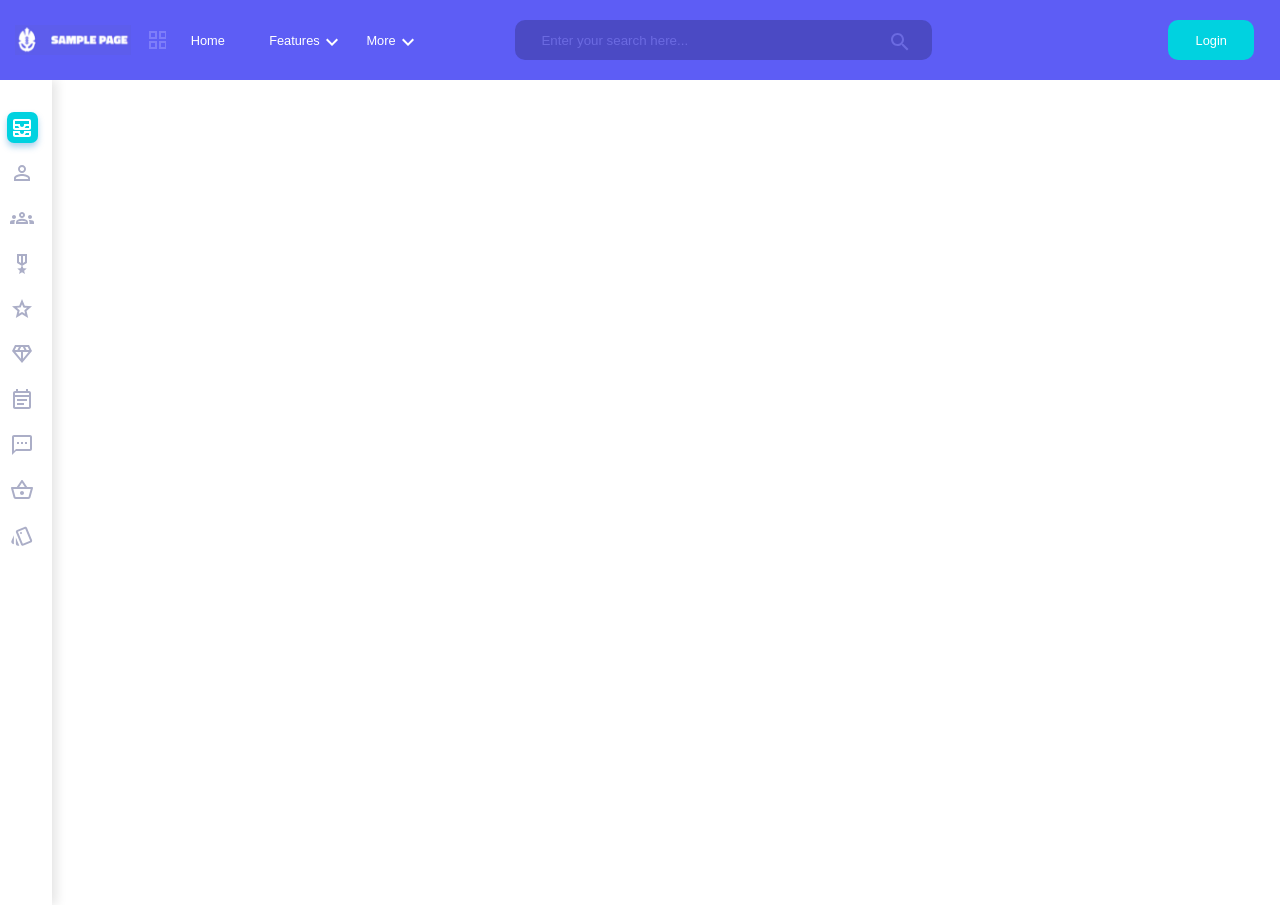
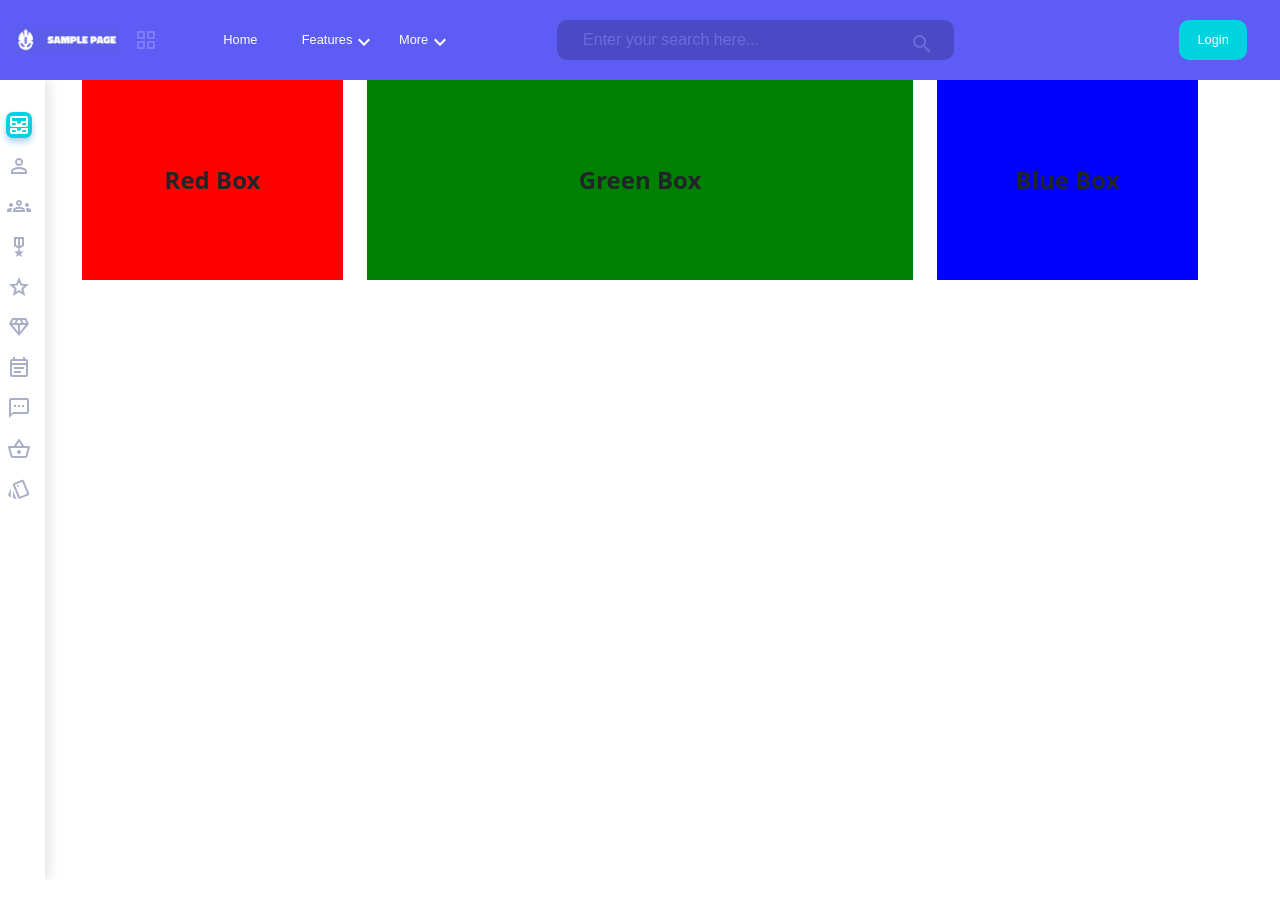
Before and after one commit to Panda-Aadham/OnlyCoders-Sample-Page, a React (Create React App) app: page / in a window 1280 px wide. After the commit the page ends 880 px from the top, so only its background shows below. Built offline with nearby package versions, Linux system fonts and the light colour scheme; a web font is replaced by a local one.

Commit message:
Bootstrap + feed started

```diff
--- a/src/App.js
+++ b/src/App.js
@@ -1,12 +1,10 @@
 import React from 'react';
-import Navbar from './components/Navbar/Navbar.tsx'
 import Home from './pages/Home/Home.tsx'
 import { BrowserRouter as Router, Routes, Route } from 'react-router-dom';
 
 function App() {
   return (
     <div>
-      {/* <Navbar /> */}
       <Home />
       <Router>
         <Routes>
--- a/src/components/navbar/Dropdown/DropdownMenu.tsx
+++ b/src/components/navbar/Dropdown/DropdownMenu.tsx
@@ -1,6 +1,5 @@
 import React, { useState } from 'react';
 import { Link } from 'react-router-dom';
-import { Button } from 'react-bootstrap';
 import './DropdownMenu.css';
 
 const DropdownMenu = (props: {isOpen: boolean, elements: {path: string, title: string}[]}) => {
@@ -15,13 +14,13 @@ const DropdownMenu = (props: {isOpen: boolean, elements: {path: string, title: s
       {isOpen && elements.map((item: { path: string; title: string; }, index: number) => {
         return (
           <li key={index}>
-            <Button
+            <button
               className="dropdown-item"
               // to={item.path}
               onClick={() => setClick(false)}
             >
               {item.title}
-            </Button>
+            </button>
           </li>
         );
       })}
--- a/src/components/navbar/Navbar.css
+++ b/src/components/navbar/Navbar.css
@@ -1,6 +1,7 @@
 .nav{
   background-color: #5d5df5;
   display: flex;
+  flex-direction: row;
   width: 100%;
   align-items: center;
   min-height: 75px;
@@ -14,12 +15,13 @@
   justify-content: center;
   align-items: center;
   height: 100%;
+  width: 85%;
 }
 
 .nav-branding {
   align-items: center;
   display: flex;
-  width: 15vw;
+  width: 15%;
 }
 
 .nav-logo {
@@ -44,12 +46,13 @@
 }
 
 .nav-login {
+  margin-left: auto;
   position: relative;
   display: flex;
   justify-content: right;
   height: 50%;
   margin-inline: 1vw;
-  width: 15vw;
+  width: 14%;
 }
 
 .grid-icon {
--- a/src/components/navbar/Navbar.tsx
+++ b/src/components/navbar/Navbar.tsx
@@ -38,8 +38,8 @@ const Navbar = () => {
       </div>
       <div className={openMobileMenu ? 'nav-container active' : 'nav-container'}>
         <li className='nav-buttons'>
-        <Button type="submit" className="nav-button">Home</Button>
-        <Button
+        <button type="submit" className="nav-button">Home</button>
+        <button
           type="submit"
           className="nav-button"
           onMouseEnter={() => {handleMouseEnter(setHoverOnFeature)}}
@@ -48,8 +48,8 @@ const Navbar = () => {
           {featureItems.label}
           <KeyboardArrowDownIcon className='dropdown-caret'/>
           <DropdownMenu isOpen={hoverOnFeature} elements={featureItems.elements}/>
-        </Button>
-        <Button
+        </button>
+        <button
           type="submit"
           className="nav-button"
           onMouseEnter={() => {handleMouseEnter(setHoverOnMore)}}
@@ -58,16 +58,16 @@ const Navbar = () => {
           {moreItems.label}
           <KeyboardArrowDownIcon className='dropdown-caret'/>
           <DropdownMenu isOpen={hoverOnMore} elements={moreItems.elements} />
-        </Button>
+        </button>
         {openMobileMenu && <li className='nav-login'>
-          <Button type="submit" className="nav-login-btn">Login</Button>
+          <button type="submit" className="nav-login-btn">Login</button>
         </li>}
         </li>
         <li className='nav-search'>
           <Searchbar />
         </li>
           {!openMobileMenu && <li className='nav-login'>
-          <Button type="submit" className="nav-login-btn">Login</Button>
+          <button type="submit" className="nav-login-btn">Login</button>
         </li>}
       </div>
     </ul>
--- a/src/index.js
+++ b/src/index.js
@@ -3,11 +3,24 @@ import ReactDOM from 'react-dom/client';
 import './index.css';
 import App from './App';
 import reportWebVitals from './reportWebVitals';
+import {
+  createBrowserRouter,
+  RouterProvider,
+  Route
+} from "react-router-dom";
+import Home from "./pages/Home/Home.tsx"
+
+const router = createBrowserRouter([
+  {
+    path: "/",
+    element: <Home />
+  }
+])
 
 const root = ReactDOM.createRoot(document.getElementById('root'));
 root.render(
   <React.StrictMode>
-    <App />
+    <RouterProvider router={router} />
   </React.StrictMode>
 );
 
--- a/src/pages/Home/Home.css
+++ b/src/pages/Home/Home.css
@@ -1,7 +1,12 @@
-/* Styles for the container */
-.container {
+.home-container {
   width: 100%;
   display: flex;
+  flex-direction: column;
+}
+
+.home-content {
+  display: flex;
+  flex-grow: 1;
 }
 
 /* Styles for the Navbar */
--- a/src/pages/Home/Home.tsx
+++ b/src/pages/Home/Home.tsx
@@ -1,15 +1,20 @@
 import React, { useState } from "react";
 import Navbar from "../../components/Navbar/Navbar.tsx";
 import Toolbar from "./Toolbar/Toolbar.tsx";
+import Newsfeed from "./Newsfeed/Newsfeed.tsx"
+import "bootstrap/dist/css/bootstrap.min.css"
 import "./Home.css"
 
 const Home = () => {
 
     return (
-    <div className="container">
-        <Navbar />
-        <Toolbar />
+    <div className="home-container">
+      <Navbar />
+      <div className="home-content">
+        <Toolbar selectedIcon={0}/>
+        <Newsfeed />
       </div>
+    </div>
     )
 }
 
--- /dev/null
+++ b/src/pages/Home/Newsfeed/Newsfeed.css
@@ -0,0 +1,46 @@
+.feed {
+    height: 100vh;
+    width: 100%;
+    background-color: #f8f8fb;
+    display: flex;
+    padding-top: 3vh;
+    padding-left: 4vw;
+}
+
+.feed-grid {
+    display: flexbox;
+    margin-inline: 17%
+}
+
+Row {
+    display: flex;
+}
+
+.feed-col {
+    width: 33%;
+}
+
+.feed-image {
+    width: 100%;
+}
+
+.box {
+    height: 200px;
+    display: flex;
+    justify-content: center;
+    align-items: center;
+    font-size: 24px;
+    font-weight: bold;
+}
+
+.red {
+    background-color: red;
+}
+
+.green {
+    background-color: green;
+}
+
+.blue {
+    background-color: blue;
+}
--- /dev/null
+++ b/src/pages/Home/Newsfeed/Newsfeed.tsx
@@ -0,0 +1,41 @@
+import React from "react";
+import "./Newsfeed.css"
+import { Col, Container, Row } from "react-bootstrap";
+
+const Newsfeed = () => {
+    return(
+        // <div className="feed">
+        //     <Container className="feed-grid">
+        //         <Row>
+        //             <img className="feed-image" src={process.env.PUBLIC_URL + '/images/newsfeed.png'} alt="newsfeed picture" />
+        //         </Row>
+        //         <div className="row">
+        //             <div className="col-md-3">
+        //             <div className="box red">Red Box</div>
+        //             </div>
+        //             <div className="col-md-6">
+        //             <div className="box green">Green Box</div>
+        //             </div>
+        //             <div className="col-md-3">
+        //             <div className="box blue">Blue Box</div>
+        //             </div>
+        //         </div>
+        //     </Container>
+        // </div>
+        <div className="container">
+            <div className="row">
+                <div className="col-md-3">
+                <div className="box red">Red Box</div>
+                </div>
+                <div className="col-md-6">
+                <div className="box green">Green Box</div>
+                </div>
+                <div className="col-md-3">
+                <div className="box blue">Blue Box</div>
+                </div>
+            </div>
+        </div>
+    )
+}
+
+export default Newsfeed
--- a/src/pages/Home/Toolbar/Toolbar.tsx
+++ b/src/pages/Home/Toolbar/Toolbar.tsx
@@ -1,50 +1,25 @@
 import React, { useState } from "react";
-import {AllInboxOutlined as AllInboxOutlinedIcon,
-    PersonOutlineOutlined as PersonOutlineOutlinedIcon,
-    GroupsOutlined as GroupsOutlinedIcon,
-    MilitaryTechOutlined as MilitaryTechOutlinedIcon,
-    GradeOutlined as GradeOutlinedIcon,
-    DiamondOutlined as DiamondOutlinedIcon,
-    EventNoteOutlined as EventNoteOutlinedIcon,
-    TextsmsOutlined as TextsmsOutlinedIcon,
-    ShoppingBasketOutlined as ShoppingBasketOutlinedIcon,
-    StyleOutlined as StyleOutlinedIcon,
-} from '@mui/icons-material';
-import { Button } from "react-bootstrap";
+import { toolbarIcons } from "./ToolbarIcons.tsx";
+import { Link } from 'react-router-dom';
 import "./Toolbar.css";
 
-const icons = [
-    AllInboxOutlinedIcon,
-    PersonOutlineOutlinedIcon,
-    GroupsOutlinedIcon,
-    MilitaryTechOutlinedIcon,
-    GradeOutlinedIcon,
-    DiamondOutlinedIcon,
-    EventNoteOutlinedIcon,
-    TextsmsOutlinedIcon,
-    ShoppingBasketOutlinedIcon,
-    StyleOutlinedIcon,
-];
-
-const Toolbar = () => {
-    const [selectedIcon, setSelectedIcon] = useState(0);
+const Toolbar = (props: {selectedIcon: number}) => {
+    const [selectedIcon, setSelectedIcon] = useState(props.selectedIcon);
 
     const handleClick = (index: number) => {
         setSelectedIcon(index)
     }
 
     return (
-    <div className="content">
-        <div className="tool-bar">
-            {icons.map((Icon, index) => (
-            <Button
-                className={selectedIcon === index ? "tool-btn selected" : "tool-btn"}
-                onClick={() => {handleClick(index)}}
-                key={index}>
-                <Icon/>
-            </Button>
-            ))}
-        </div>
+    <div className="tool-bar">
+        {toolbarIcons.map((Icon: { element: React.JSX.Element, path: string }, index: number) => (
+        <Link to={Icon.path}
+            className={selectedIcon === index ? "tool-btn selected" : "tool-btn"}
+            onClick={() => {handleClick(index)}}
+            key={index}>
+            {Icon.element}
+        </Link>
+        ))}
     </div>
     );
 }
--- /dev/null
+++ b/src/pages/Home/Toolbar/ToolbarIcons.tsx
@@ -0,0 +1,55 @@
+import React from 'react';
+import {AllInboxOutlined as AllInboxOutlinedIcon,
+    PersonOutlineOutlined as PersonOutlineOutlinedIcon,
+    GroupsOutlined as GroupsOutlinedIcon,
+    MilitaryTechOutlined as MilitaryTechOutlinedIcon,
+    GradeOutlined as GradeOutlinedIcon,
+    DiamondOutlined as DiamondOutlinedIcon,
+    EventNoteOutlined as EventNoteOutlinedIcon,
+    TextsmsOutlined as TextsmsOutlinedIcon,
+    ShoppingBasketOutlined as ShoppingBasketOutlinedIcon,
+    StyleOutlined as StyleOutlinedIcon,
+} from '@mui/icons-material';
+
+export const toolbarIcons = [
+    {
+        element: <AllInboxOutlinedIcon />,
+        path: "/"
+    },
+    {
+        element: <PersonOutlineOutlinedIcon />,
+        path: "/"
+    },
+    {
+        element: <GroupsOutlinedIcon />,
+        path: "/"
+    },
+    {
+        element: <MilitaryTechOutlinedIcon />,
+        path: "/"
+    },
+    {
+        element: <GradeOutlinedIcon />,
+        path: "/"
+    },
+    {
+        element: <DiamondOutlinedIcon />,
+        path: "/"
+    },
+    {
+        element: <EventNoteOutlinedIcon />,
+        path: "/"
+    },
+    {
+        element: <TextsmsOutlinedIcon />,
+        path: "/"
+    },
+    {
+        element: <ShoppingBasketOutlinedIcon />,
+        path: "/"
+    },
+    {
+        element: <StyleOutlinedIcon />,
+        path: "/"
+    },
+];
```
Also changed, not shown: public/images/newsfeed.png (added).
